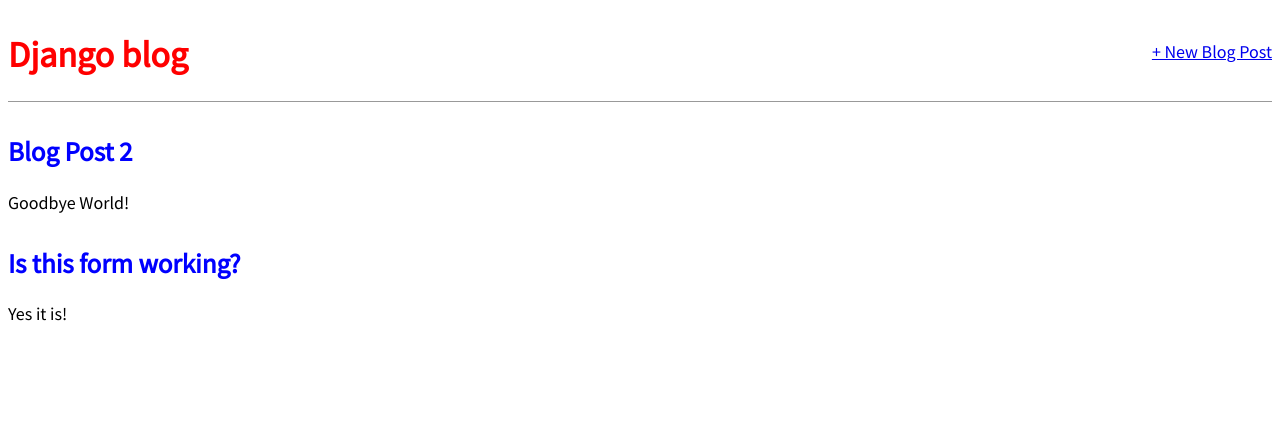
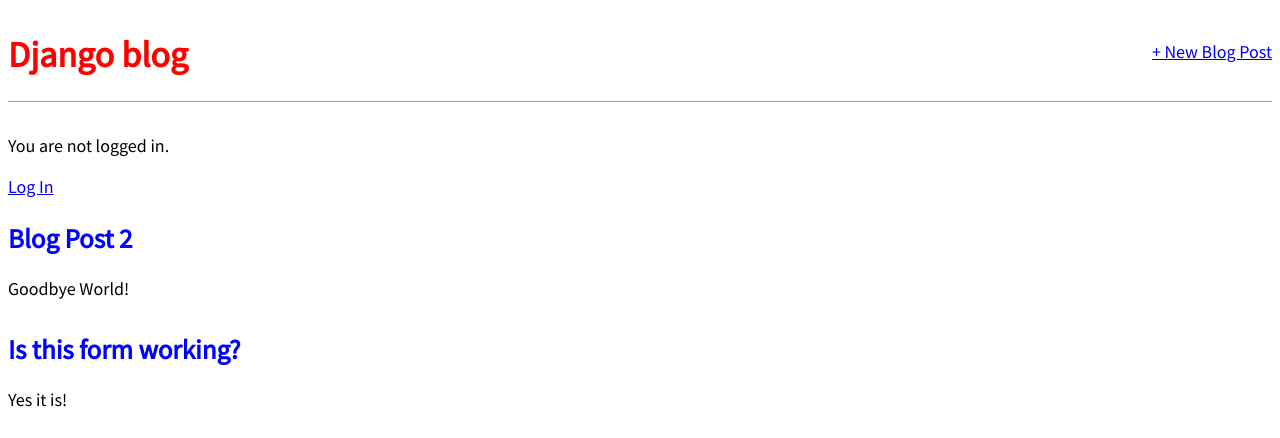
Before and after one commit to james-jacobson339/blog_project, a Django app: page / in a window 1280 px wide. Shown: the top 438 px of the page. Run offline with Django 3.2, Linux system fonts and the light colour scheme; data comes from the database, SQL or seed files in the repository.

Commit message:
login & logout functionality/redirect

```diff
--- a/blog_project/settings.py
+++ b/blog_project/settings.py
@@ -127,3 +127,4 @@ STATICFILES_DIRS = [os.path.join(BASE_DIR, 'static')]
 DEFAULT_AUTO_FIELD = 'django.db.models.BigAutoField'
 
 LOGIN_REDIRECT_URL = 'home'
+LOGOUT_REDIRECT_URL = 'home'
--- a/templates/base.html
+++ b/templates/base.html
@@ -18,9 +18,18 @@
             <a href="{% url 'post_new' %}"> + New Blog Post</a>
         </div>
     </header>
+    {% if user.is_authenticated %}
+        <p>Hi {{ user.username }}!</p>
+        <p><a href="{% url 'logout' %}">Log Out</a></p>
+    {% else %}
+     <p>You are not logged in.</p>
+     <a href="{% url 'login' %}">Log In</a>
+    {% endif %}
     <div>
         {% block content %}
         {%  endblock content %}
+
+
     </div>
 </body>
 </html>
```
